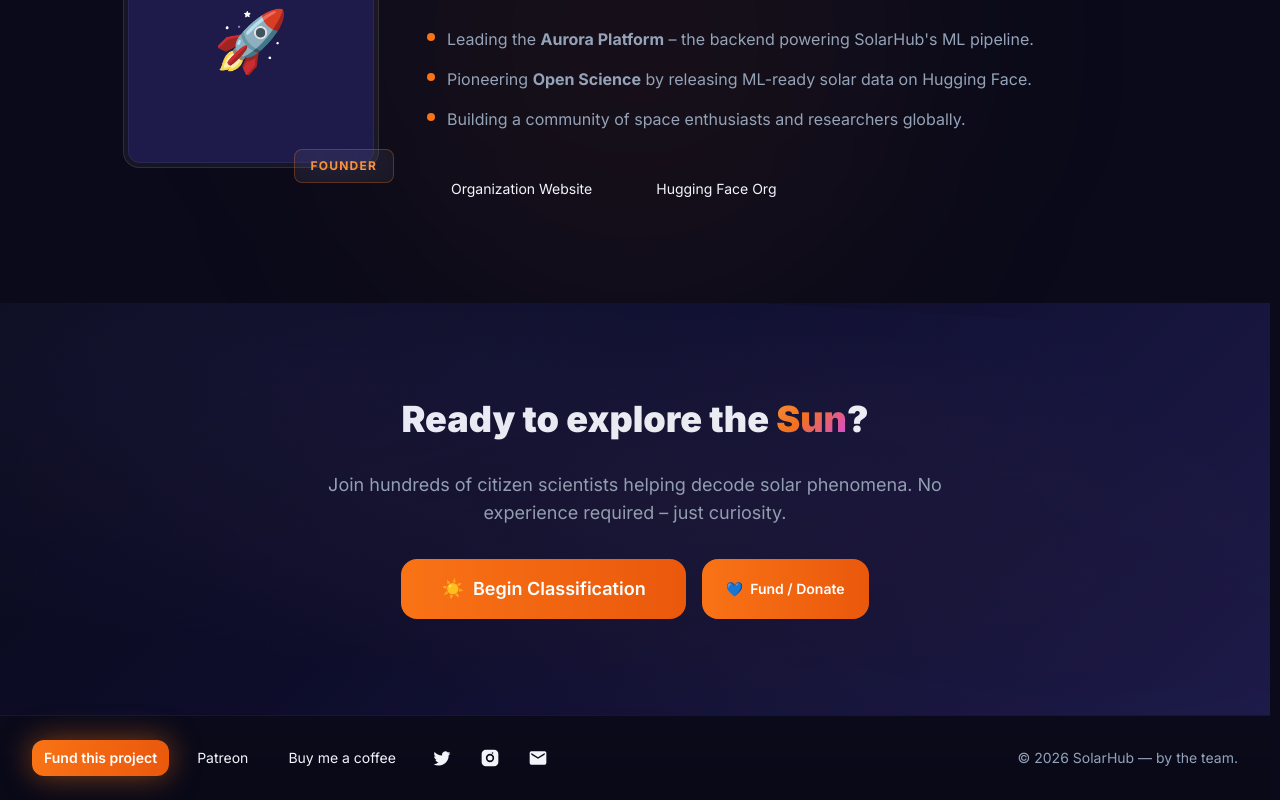
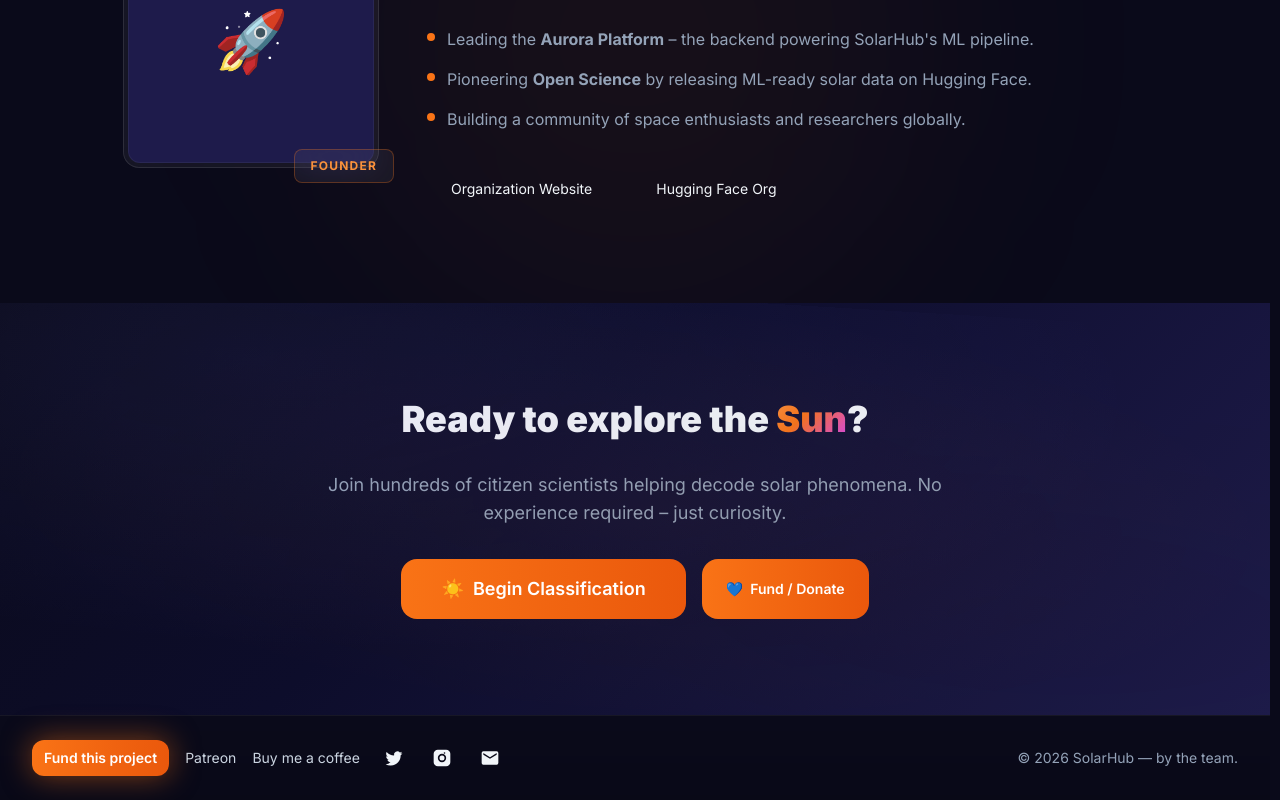
Before and after one commit to space-gen/solarhub, a React (Vite) app: page / in a window 1280 px wide. Shown: the part 2346-3146 px from the top of the page. Built offline with nearby package versions, Linux system fonts and the light colour scheme.

Commit message:
ui refinement

```diff
--- a/src/components/Footer.tsx
+++ b/src/components/Footer.tsx
@@ -11,11 +11,11 @@
             Fund this project
           </Link>
 
-          <a href="https://www.patreon.com/SoumyadipKarforma" target="_blank" rel="noopener noreferrer" className="btn-secondary px-3 py-2 rounded text-sm">
+          <a href="https://www.patreon.com/SoumyadipKarforma" target="_blank" rel="noopener noreferrer" className="text-slate-300 hover:underline text-sm">
             Patreon
           </a>
 
-          <a href="https://www.buymeacoffee.com/soumyadipkarforma" target="_blank" rel="noopener noreferrer" className="btn-secondary px-3 py-2 rounded text-sm">
+          <a href="https://www.buymeacoffee.com/soumyadipkarforma" target="_blank" rel="noopener noreferrer" className="text-slate-300 hover:underline text-sm">
             Buy me a coffee
           </a>
 
--- a/src/pages/Funding.tsx
+++ b/src/pages/Funding.tsx
@@ -33,16 +33,24 @@
             and community events) to grow the SolarHub contributor base.
           </motion.p>
 
-          <motion.div variants={itemVariants} className="flex flex-col md:flex-row gap-4 items-start">
-            <a href="mailto:soumyadipkarforma02@gmail.com" className="btn-solar px-6 py-3 rounded-2xl">
+          <motion.div variants={itemVariants} className="flex flex-col sm:flex-row gap-4 items-start w-full">
+            <a href="mailto:soumyadipkarforma02@gmail.com" className="btn-solar w-full sm:w-auto px-6 py-3 rounded-2xl text-center">
               Contact to Donate (email)
             </a>
 
-            <a href="https://github.com/sponsors/soumyadipkarforma" target="_blank" rel="noopener noreferrer" className="btn-solar px-6 py-3 rounded-2xl">
+            <a href="https://github.com/sponsors/soumyadipkarforma" target="_blank" rel="noopener noreferrer" className="btn-solar w-full sm:w-auto px-6 py-3 rounded-2xl text-center">
               Sponsor on GitHub
             </a>
 
-            <a href="/" className="btn-secondary px-6 py-3 rounded-2xl">
+            <a href="https://www.patreon.com/SoumyadipKarforma" target="_blank" rel="noopener noreferrer" className="btn-secondary w-full sm:w-auto px-6 py-3 rounded-2xl text-center">
+              Patreon
+            </a>
+
+            <a href="https://www.buymeacoffee.com/soumyadipkarforma" target="_blank" rel="noopener noreferrer" className="btn-secondary w-full sm:w-auto px-6 py-3 rounded-2xl text-center">
+              Buy me a coffee
+            </a>
+
+            <a href="/solarhub/" className="btn-secondary w-full sm:w-auto px-6 py-3 rounded-2xl text-center">
               Back to Home
             </a>
           </motion.div>
```
